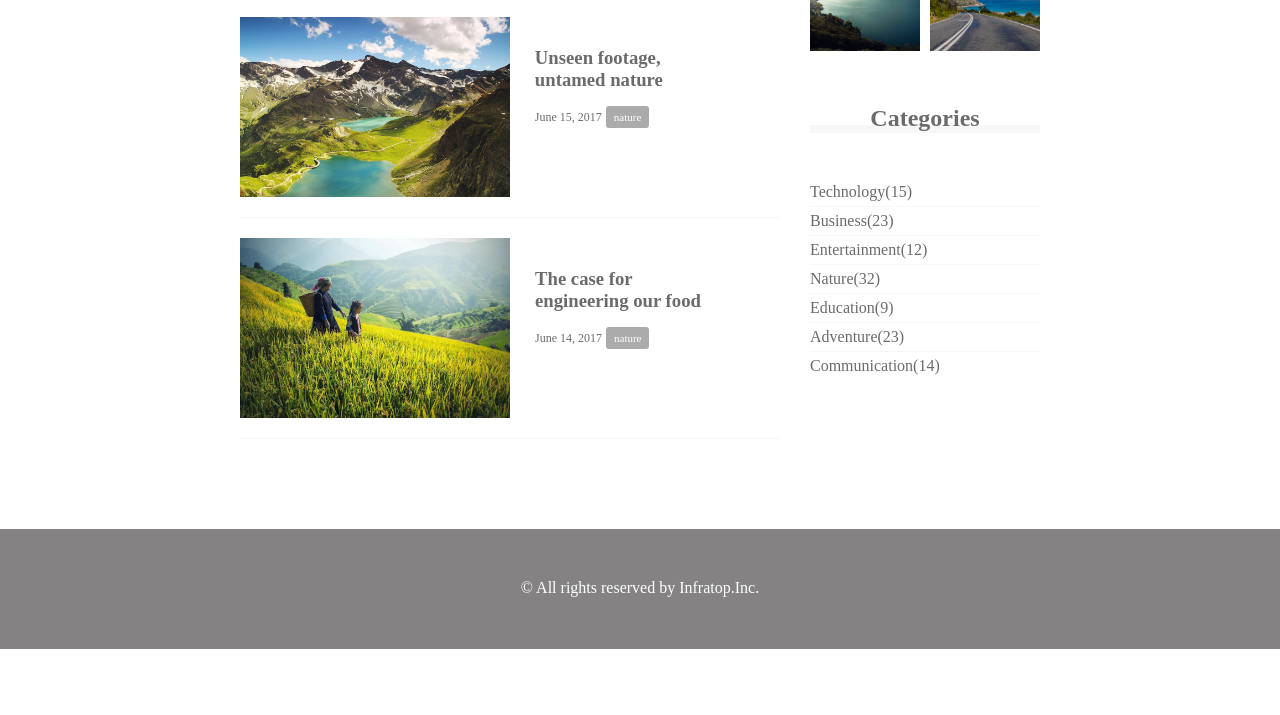
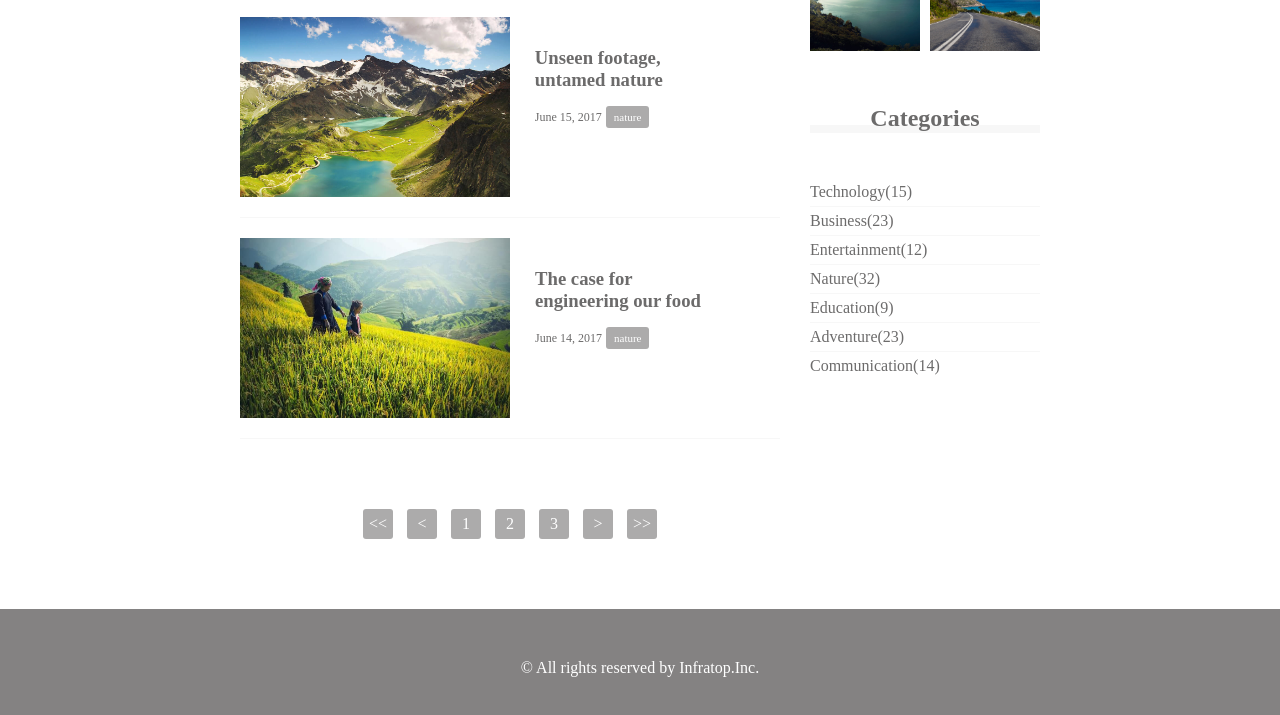
Before and after one commit to hewhe/html.css, a plain HTML site: page carvan/index.htm in a window 1280 px wide. Shown: the part 1193-1908 px from the top of the page. Before the commit the page ends 1842 px from the top, so only its background shows below. Drawn offline with Linux system fonts and the light colour scheme.

Commit message:
8章確認問題完了、CARAV AN完成

```diff
--- a/carvan/index.htm
+++ b/carvan/index.htm
@@ -114,6 +114,15 @@
                 </section>
             </div>
         </div>
+        <div class="pagination">
+            <p><<</p>
+            <p><</p>
+            <p>1</p>
+            <p>2</p>
+            <p>3</p>
+            <p>></p>
+            <p>>></p>
+        </div>
     </section>
     <div class="sidebar">
         <section class="popular">
--- a/carvan/style.css
+++ b/carvan/style.css
@@ -122,6 +122,22 @@ main {
     font-size: 12px;
 }
 
+.pagination{
+    text-align: center;
+    padding-top: 50px;
+}
+
+.pagination p{
+    display: inline-block;
+    width: 30px;
+    height: 30px;
+    margin: 0 5px;
+    color: #fff;
+    background-color: #acabab;
+    border-radius: 3px;
+    line-height: 30px;
+}
+
 .sidebar {
     width: 230px;
     float: left;/*要素を左に添える*/
```
